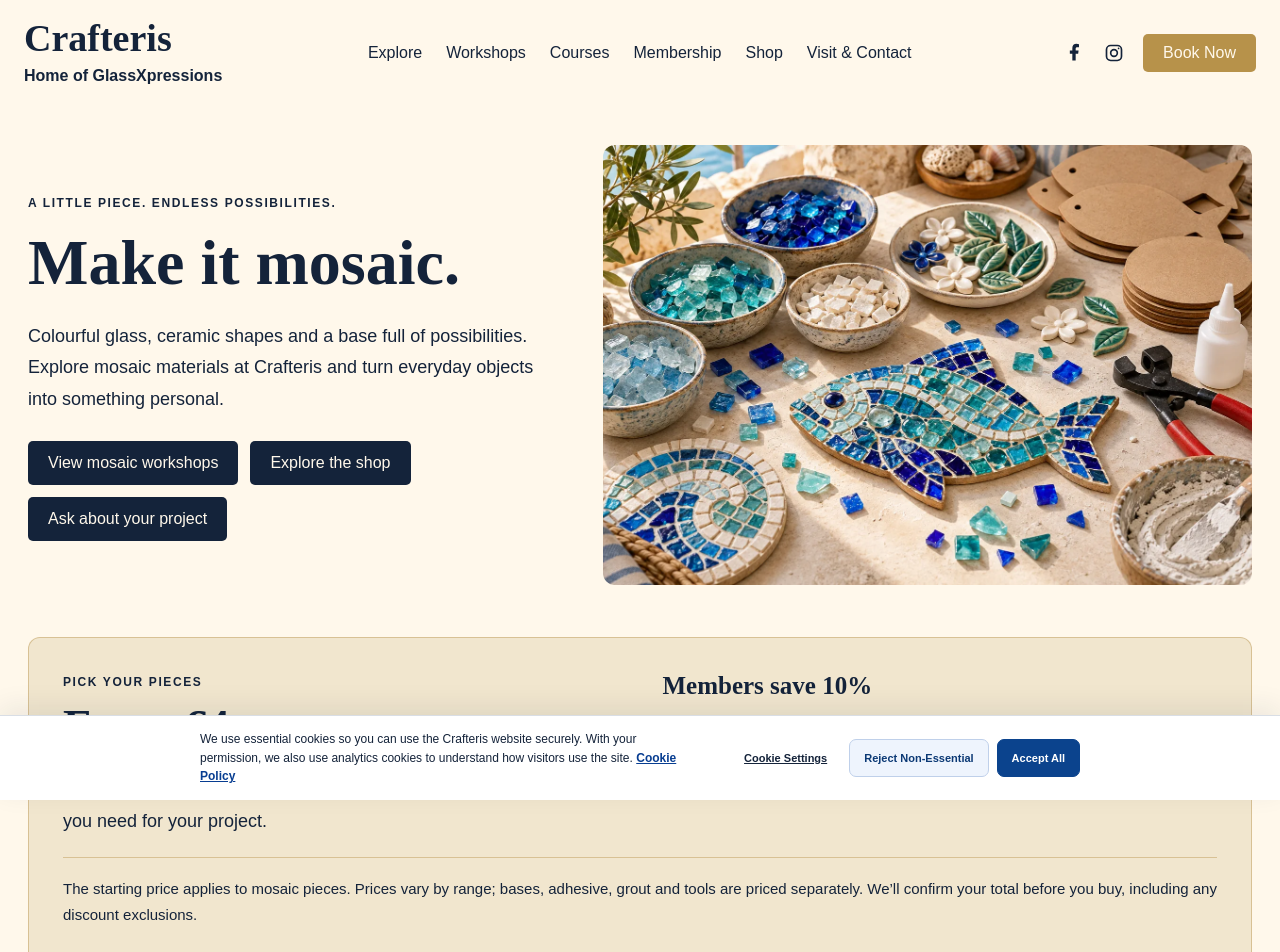
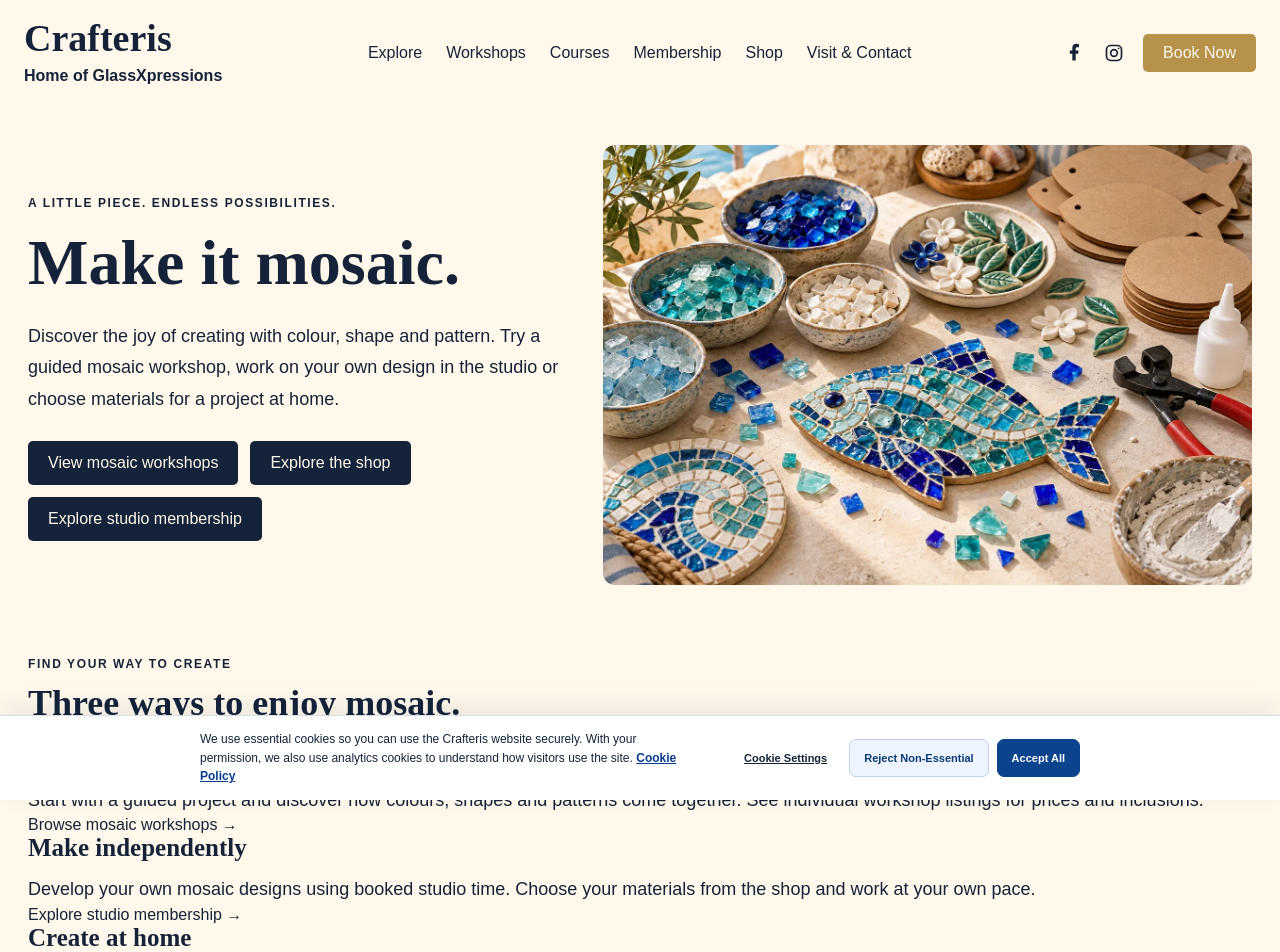
Before and after one commit to guzzep/crafteris-studio-website, a Next.js app: page /mosaic in a window 1280 px wide. Shown: the top 952 px of the page. Built offline with nearby package versions, Linux system fonts and the light colour scheme; no server answers; the database is empty.

Commit message:
Clarify mosaic workshops, independent access and retail journeys

```diff
--- a/src/app/mosaic/page.tsx
+++ b/src/app/mosaic/page.tsx
@@ -2,12 +2,16 @@ import Link from "next/link";
 import Header from "@/components/Header";
 import Footer from "@/components/Footer";
 import styles from "./mosaic.module.css";
-export const metadata = { title: "Mosaic materials, bases & inspiration | Crafteris", description: "Explore 180 mosaic shapes and colours, bases and creative project ideas at Crafteris, home to GlassXpressions. Mosaic pieces from €4 per 100g." };
+export const metadata = { title: "Mosaic Workshops, Materials & Supplies | Crafteris", description: "Explore 180 mosaic shapes and colours, bases and creative project ideas at Crafteris, home to GlassXpressions. Mosaic pieces from €4 per 100g." };
 export default function Page() { return <><Header /><main className={styles.main}>
-<section className={styles.hero}><div><p className={styles.eyebrow}>A little piece. Endless possibilities.</p><h1>Make it mosaic.</h1><p>Colourful glass, ceramic shapes and a base full of possibilities. Explore mosaic materials at Crafteris and turn everyday objects into something personal.</p><div className={styles.actions}><Link href="/workshops?category=mosaic">View mosaic workshops</Link><Link href="/shop">Explore the shop</Link><Link href="/contact">Ask about your project</Link></div></div><figure><img src="/mosaic/mosaic-worktable.webp" alt="Mosaic fish project surrounded by colourful pieces, shaped bases and tools" /></figure></section>
-<section className={styles.pricing} aria-label="Mosaic prices"><div><p className={styles.eyebrow}>Pick your pieces</p><h2>From €4 <span>per 100g</span></h2><p>Mosaic pieces are sold by weight. Choose the colours and shapes you need for your project.</p></div><div><h3>Members save 10%</h3><p>Existing Crafteris members receive 10% off most shop purchases. You can shop for mosaic materials without a studio membership.</p></div><p className={styles.note}>The starting price applies to mosaic pieces. Prices vary by range; bases, adhesive, grout and tools are priced separately. We’ll confirm your total before you buy, including any discount exclusions.</p></section>
+<section className={styles.hero}><div><p className={styles.eyebrow}>A little piece. Endless possibilities.</p><h1>Make it mosaic.</h1><p>Discover the joy of creating with colour, shape and pattern. Try a guided mosaic workshop, work on your own design in the studio or choose materials for a project at home.</p><div className={styles.actions}><Link href="/workshops?category=mosaic">View mosaic workshops</Link><Link href="/shop">Explore the shop</Link><Link href="/membership">Explore studio membership</Link></div></div><figure><img src="/mosaic/mosaic-worktable.webp" alt="Mosaic fish project surrounded by colourful pieces, shaped bases and tools" /></figure></section>
+<section className={styles.section} aria-labelledby="ways-heading"><p className={styles.eyebrow}>Find your way to create</p><h2 id="ways-heading">Three ways to enjoy mosaic.</h2><div className={styles.waysGrid}>
+{[{title:"Try a workshop",text:"Start with a guided project and discover how colours, shapes and patterns come together. See individual workshop listings for prices and inclusions.",href:"/workshops?category=mosaic",label:"Browse mosaic workshops"},{title:"Make independently",text:"Develop your own mosaic designs using booked studio time. Choose your materials from the shop and work at your own pace.",href:"/membership",label:"Explore studio membership"},{title:"Create at home",text:"Choose mosaic pieces, bases, adhesive, grout and tools for your next project. You do not need a membership to shop with us.",href:"/shop",label:"Explore mosaic supplies"}].map(way=><article key={way.href}><h3>{way.title}</h3><p>{way.text}</p><Link href={way.href}>{way.label} →</Link></article>)}
+</div></section>
+<section className={styles.pricing} aria-label="Mosaic prices"><div><p className={styles.eyebrow}>Pick your pieces</p><h2>From €4 <span>per 100g</span></h2><p>Mosaic pieces are sold by weight. Choose the colours and shapes you need for your project.</p></div><div><h3>Members save 10%</h3><p>Existing Crafteris members receive 10% off most shop purchases. You can shop for mosaic materials without a studio membership.</p></div><p className={styles.note}>The starting price applies to mosaic pieces. Prices vary by range; bases, adhesive, grout and tools are priced separately. Studio time is separate for independent studio projects. Guided workshops have their own prices and inclusions.</p></section>
 <section className={styles.section}><p className={styles.eyebrow}>Build your colour palette</p><h2>180 shapes and colours to explore</h2><div className={styles.materials}><img src="/mosaic/mosaic-variety-natural.webp" alt="Colourful glass and ceramic mosaic pieces including leaves, petals, rounds, squares and decorative shapes" /><div><h3>Small pieces. Plenty of character.</h3><p>Explore glass and ceramic mosaic pieces, from squares and rounds to leaves, petals and decorative shapes. Mix colours, finishes and textures to make a design your own.</p><p>Whether you’re starting your first coaster or planning a larger piece, ask us about suitable materials, tools and finishing supplies.</p><Link href="/contact">Check colours and availability →</Link></div></div></section>
 <section className={styles.section}><p className={styles.eyebrow}>Start with a shape</p><h2>A base for your imagination</h2><div className={styles.materials}><figure><img className={styles.basesPhoto} src="/mosaic/bases-selection.webp" alt="A selection of undecorated fish-shaped MDF bases, round bamboo bases and a square base on a craft table" /></figure><div><h3>You choose the shape. Make it your own.</h3><p>Start with a simple round or square base, or try a playful shape. Add your own colours and patterns to create a decorative piece that feels personal.</p><p>Choose your base and mosaic pieces separately, then ask us about suitable adhesive, grout and finishing supplies for your project.</p><Link href="/contact">Ask about bases and availability →</Link></div></div><p className={styles.caption}>Shapes and availability may vary.</p></section>
 <section className={styles.section}><p className={styles.eyebrow}>Imagine the finished piece</p><h2>From loose pieces to something you’ll love</h2><p>Give a mirror a colourful frame, decorate a planter or create a piece for your home. Bring us your idea and we’ll help you choose where to start.</p><div className={styles.inspiration}><figure><img src="/mosaic/mirror-inspiration.webp" alt="Circular mirror decorated with turquoise, cream and ochre mosaic pieces" /><figcaption>A mirror with your own colour story</figcaption></figure><figure><img src="/mosaic/planter-inspiration.webp" alt="Blue and turquoise mosaic planter beside a flower-pattern mosaic coaster" /><figcaption>Planters, coasters and everyday colour</figcaption></figure></div></section>
+<section className={styles.groupFeature}><div><p className={styles.eyebrow}>Better together</p><h2>Make a mosaic with your group.</h2><p>Plan a creative birthday, private gathering, school activity or team event. Ask us about a suitable individual project or a shared design.</p></div><Link href="/team-building">Explore group experiences →</Link></section>
 <section className={styles.cta}><h2>Let’s piece your next project together.</h2><p>Visit the shop for materials, choose a base, or discover a guided mosaic workshop.</p><div className={styles.actions}><Link href="/contact">Visit or contact us</Link><Link href="/workshops?category=mosaic">View mosaic workshops</Link></div></section>
 </main><Footer /></>; }
```
